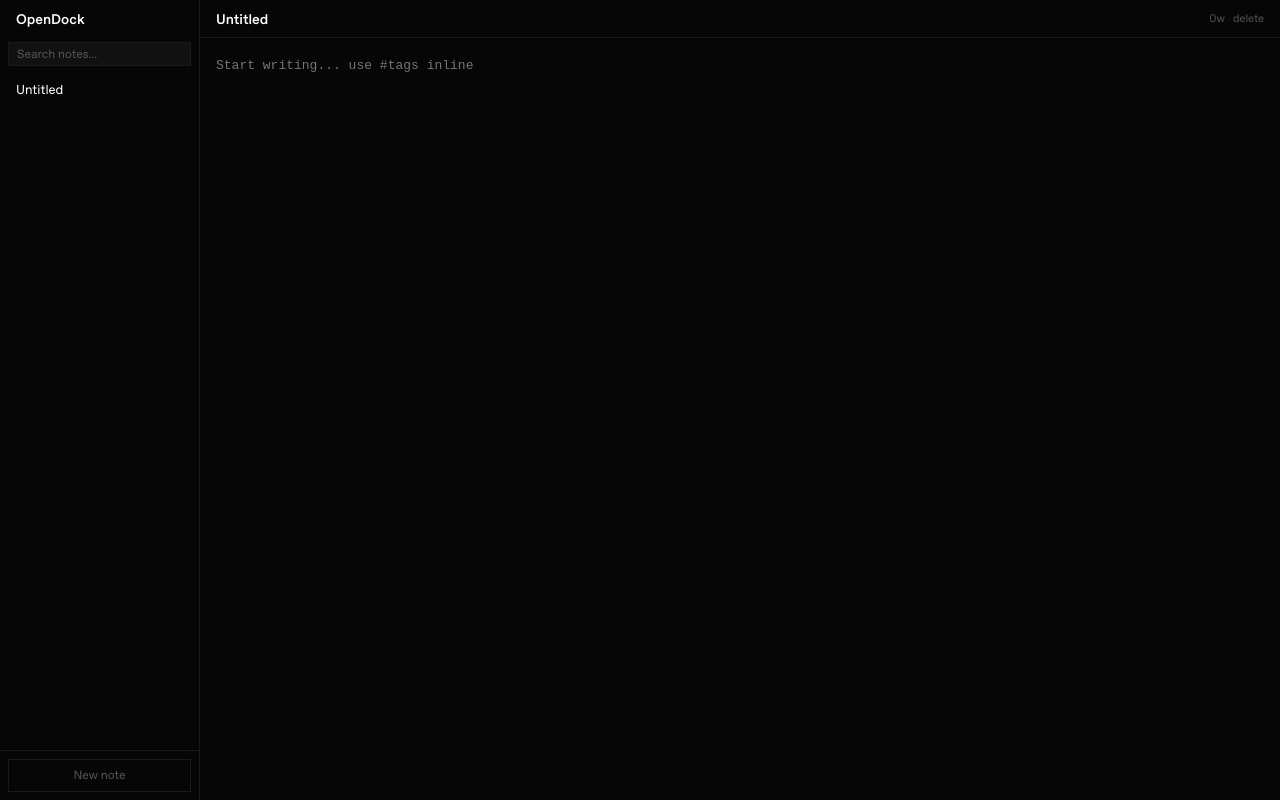
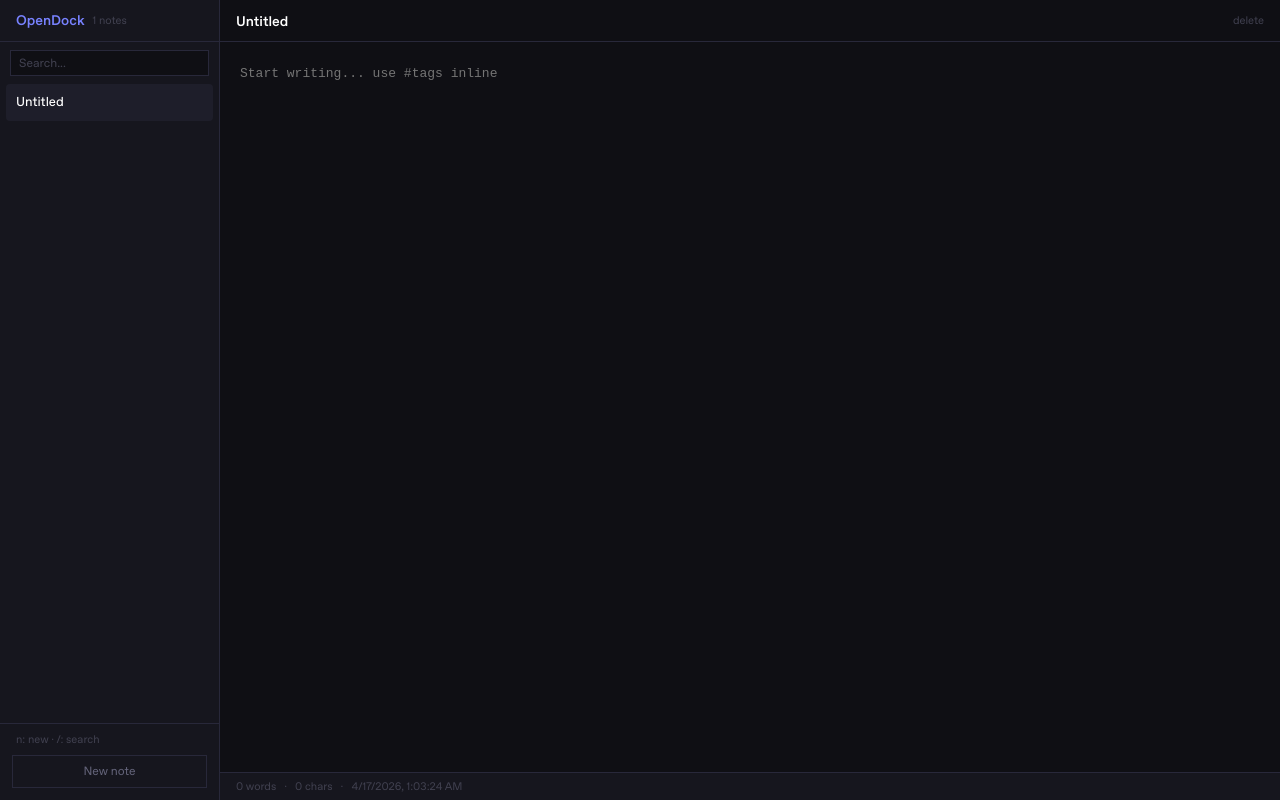
Before and after one commit to NoahSmiley/opendock-optimum, a React (Vite) app in the folder apps/opendock/: page / in a window 1280 px wide. Both pictures are taken after a click on the button "New note". Built offline with nearby package versions, Linux system fonts and the light colour scheme.

Commit message:
Scrawl aesthetic, context menu, duplicate, note previews, editor footer

```diff
--- /dev/null
+++ b/apps/opendock/src/components/ContextMenu.tsx
@@ -0,0 +1,26 @@
+import { useEffect, useRef } from "react";
+
+interface MenuItem { label: string; action: () => void; danger?: boolean }
+interface ContextMenuProps { x: number; y: number; items: MenuItem[]; onClose: () => void }
+
+export function ContextMenu({ x, y, items, onClose }: ContextMenuProps) {
+  const ref = useRef<HTMLDivElement>(null);
+
+  useEffect(() => {
+    const handle = (e: MouseEvent) => {
+      if (ref.current && !ref.current.contains(e.target as Node)) onClose();
+    };
+    document.addEventListener("mousedown", handle);
+    return () => document.removeEventListener("mousedown", handle);
+  }, [onClose]);
+
+  return (
+    <div ref={ref} className="context-menu" style={{ left: x, top: y }}>
+      {items.map((item) => (
+        <button key={item.label} className={item.danger ? "danger" : ""} onClick={() => { item.action(); onClose(); }}>
+          {item.label}
+        </button>
+      ))}
+    </div>
+  );
+}
--- a/apps/opendock/src/components/Editor.tsx
+++ b/apps/opendock/src/components/Editor.tsx
@@ -7,29 +7,36 @@ export function Editor() {
   const remove = useNotes((s) => s.remove);
 
   const note = notes.find((n) => n.id === activeId);
-  if (!note) return <div className="empty-state">No note selected</div>;
+  if (!note) {
+    return (
+      <div className="empty-state">
+        <span>No note selected</span>
+        <span>Create a new note or select one from the sidebar</span>
+      </div>
+    );
+  }
 
   const tags = extractTags(note.content);
   const words = note.content.split(/\s+/).filter(Boolean).length;
+  const chars = note.content.length;
+  const modified = new Date(note.updatedAt).toLocaleString();
 
   return (
     <div className="editor-area">
       <div className="editor-header">
-        <input
-          value={note.title}
-          onChange={(e) => update(note.id, { title: e.target.value })}
-          placeholder="Untitled"
-        />
-        <span className="editor-meta">{words}w</span>
-        {tags.length > 0 && <span className="editor-meta">{tags.join(" ")}</span>}
-        <button className="btn-delete" onClick={() => remove(note.id)}>delete</button>
+        <input value={note.title} onChange={(e) => update(note.id, { title: e.target.value })} placeholder="Untitled" />
+        {tags.map((t) => <span key={t} className="editor-tag">{t}</span>)}
+        <button className="btn-icon danger" onClick={() => remove(note.id)}>delete</button>
       </div>
       <div className="editor-body">
-        <textarea
-          value={note.content}
-          onChange={(e) => update(note.id, { content: e.target.value })}
-          placeholder="Start writing... use #tags inline"
-        />
+        <textarea value={note.content} onChange={(e) => update(note.id, { content: e.target.value })} placeholder="Start writing... use #tags inline" />
+      </div>
+      <div className="editor-footer">
+        <span>{words} words</span>
+        <span>&middot;</span>
+        <span>{chars} chars</span>
+        <span>&middot;</span>
+        <span>{modified}</span>
       </div>
     </div>
   );
--- a/apps/opendock/src/components/Sidebar.tsx
+++ b/apps/opendock/src/components/Sidebar.tsx
@@ -1,4 +1,8 @@
+import { useState, useCallback } from "react";
 import { useNotes, extractTags } from "@/stores/notes";
+import { ContextMenu } from "@/components/ContextMenu";
+
+interface MenuState { x: number; y: number; noteId: string }
 
 export function Sidebar() {
   const activeId = useNotes((s) => s.activeId);
@@ -6,39 +10,55 @@ export function Sidebar() {
   const setActive = useNotes((s) => s.setActive);
   const setSearch = useNotes((s) => s.setSearch);
   const create = useNotes((s) => s.create);
+  const remove = useNotes((s) => s.remove);
   const togglePin = useNotes((s) => s.togglePin);
+  const duplicate = useNotes((s) => s.duplicate);
   const notes = useNotes((s) => s.filtered());
+  const [menu, setMenu] = useState<MenuState | null>(null);
+
+  const onContext = useCallback((e: React.MouseEvent, noteId: string) => {
+    e.preventDefault();
+    setMenu({ x: e.clientX, y: e.clientY, noteId });
+  }, []);
+
+  const menuNote = menu ? notes.find((n) => n.id === menu.noteId) : null;
 
   return (
     <aside className="sidebar">
-      <div className="sidebar-header">OpenDock</div>
+      <div className="sidebar-header">
+        <span>OpenDock</span>
+        <span>{notes.length} notes</span>
+      </div>
       <div className="sidebar-search">
-        <input
-          value={search}
-          onChange={(e) => setSearch(e.target.value)}
-          placeholder="Search notes..."
-        />
+        <input value={search} onChange={(e) => setSearch(e.target.value)} placeholder="Search..." />
       </div>
       <div className="sidebar-notes">
-        {notes.map((n) => (
-          <div
-            key={n.id}
-            className={`note-item${n.id === activeId ? " active" : ""}`}
-            onClick={() => setActive(n.id)}
-          >
-            <span className="note-title">{n.pinned ? "* " : ""}{n.title || "Untitled"}</span>
-            {extractTags(n.content).length > 0 && (
-              <span className="note-tags">{extractTags(n.content).join(" ")}</span>
-            )}
-            <button className="btn-pin" onClick={(e) => { e.stopPropagation(); togglePin(n.id); }}>
-              {n.pinned ? "unpin" : "pin"}
-            </button>
-          </div>
-        ))}
+        {notes.map((n) => {
+          const tags = extractTags(n.content);
+          const preview = n.content.split("\n").filter((l) => l.trim() && !l.startsWith("#")).slice(0, 1).join("").slice(0, 60);
+          return (
+            <div key={n.id} className={`note-item${n.id === activeId ? " active" : ""}`} onClick={() => setActive(n.id)} onContextMenu={(e) => onContext(e, n.id)}>
+              <div className="note-title">
+                {n.pinned && <span className="note-pin-icon">*</span>}
+                <span className="note-title-text">{n.title || "Untitled"}</span>
+              </div>
+              {preview && <div className="note-preview">{preview}</div>}
+              {tags.length > 0 && <div className="note-tags-line">{tags.join(" ")}</div>}
+            </div>
+          );
+        })}
       </div>
-      <div className="sidebar-footer">
+      <div className="sidebar-status">n: new &middot; /: search</div>
+      <div style={{ padding: "0 6px 6px" }}>
         <button className="btn-new" onClick={create}>New note</button>
       </div>
+      {menu && menuNote && (
+        <ContextMenu x={menu.x} y={menu.y} onClose={() => setMenu(null)} items={[
+          { label: menuNote.pinned ? "Unpin" : "Pin to top", action: () => togglePin(menu.noteId) },
+          { label: "Duplicate", action: () => duplicate(menu.noteId) },
+          { label: "Delete", action: () => remove(menu.noteId), danger: true },
+        ]} />
+      )}
     </aside>
   );
 }
--- a/apps/opendock/src/stores/notes.ts
+++ b/apps/opendock/src/stores/notes.ts
@@ -28,6 +28,7 @@ interface NotesState {
   update: (id: string, patch: Partial<Pick<Note, "title" | "content">>) => void;
   remove: (id: string) => void;
   togglePin: (id: string) => void;
+  duplicate: (id: string) => void;
   filtered: () => Note[];
 }
 
@@ -72,6 +73,15 @@ export const useNotes = create<NotesState>((set, get) => ({
     set({ notes });
   },
 
+  duplicate: (id) => {
+    const source = get().notes.find((n) => n.id === id);
+    if (!source) return;
+    const note: Note = { id: crypto.randomUUID(), title: `${source.title} (copy)`, content: source.content, pinned: false, updatedAt: Date.now() };
+    const notes = sorted([note, ...get().notes]);
+    save(notes);
+    set({ notes, activeId: note.id });
+  },
+
   filtered: () => {
     const { notes, search } = get();
     if (!search) return notes;
--- a/apps/opendock/src/styles.css
+++ b/apps/opendock/src/styles.css
@@ -1,55 +1,120 @@
-/* Athion design tokens — inline until @athion/style is published */
+/* Athion tokens + Scrawl palette */
 @font-face { font-family: "OpenAI Sans"; src: url("/fonts/OpenAISans-Regular.woff2") format("woff2"); font-weight: 400; font-display: swap; }
 @font-face { font-family: "OpenAI Sans"; src: url("/fonts/OpenAISans-Medium.woff2") format("woff2"); font-weight: 500; font-display: swap; }
 @font-face { font-family: "OpenAI Sans"; src: url("/fonts/OpenAISans-Semibold.woff2") format("woff2"); font-weight: 600; font-display: swap; }
 
 :root {
-  --a-bg: #060606; --a-bg-elevated: #0a0a0a; --a-bg-input: #111;
-  --a-text: #c8c8c8; --a-text-muted: #828282; --a-text-faint: #555; --a-text-active: #fff;
-  --a-border: #1a1a1a; --a-border-strong: #2a2a2a;
-  --a-error: #c44; --a-selection-bg: #444; --a-selection-fg: #fff;
+  --a-bg: #0f0f14; --a-surface: #16161e; --a-surface-hover: #1e1e2a;
+  --a-text: #c8c8d2; --a-text-dim: #64647a; --a-text-muted: #414150; --a-text-active: #fff;
+  --a-border: #28283a; --a-border-active: #5a5a8c;
+  --a-accent: #7882ff; --a-accent-dim: #5055a0;
+  --a-tag: #b48cff; --a-pinned: #ffc850;
+  --a-error: #ff5a5a; --a-success: #50c878;
   --a-font: "OpenAI Sans", sans-serif; --a-mono: "Courier New", monospace;
 }
 
 *, *::before, *::after { margin: 0; padding: 0; box-sizing: border-box; }
 html, body, #root { height: 100%; overflow: hidden; }
 body { background: var(--a-bg); color: var(--a-text); font: 13px/1.6 var(--a-font); -webkit-font-smoothing: antialiased; }
-::selection { background: var(--a-selection-bg); color: var(--a-selection-fg); }
+::selection { background: var(--a-accent-dim); color: #fff; }
 button { font: inherit; background: none; border: none; color: var(--a-text); cursor: pointer; padding: 0; }
 
-/* App layout */
+/* Layout */
 .app { display: flex; height: 100%; }
 
 /* Sidebar */
-.sidebar { width: 200px; border-right: 1px solid var(--a-border); display: flex; flex-direction: column; user-select: none; -webkit-app-region: drag; }
-.sidebar-header { height: 38px; display: flex; align-items: center; padding: 0 16px; font-weight: 600; font-size: 14px; color: var(--a-text-active); }
-.sidebar-search { padding: 4px 8px; -webkit-app-region: no-drag; }
-.sidebar-search input { width: 100%; background: var(--a-bg-input); border: 1px solid var(--a-border); color: var(--a-text); font: 12px var(--a-font); padding: 4px 8px; outline: none; }
-.sidebar-search input::placeholder { color: var(--a-text-faint); }
-.sidebar-notes { flex: 1; overflow-y: auto; padding: 4px 8px; -webkit-app-region: no-drag; }
-.sidebar-footer { padding: 8px; border-top: 1px solid var(--a-border); -webkit-app-region: no-drag; }
+.sidebar {
+  width: 220px; background: var(--a-surface); border-right: 1px solid var(--a-border);
+  display: flex; flex-direction: column; user-select: none; -webkit-app-region: drag;
+}
+.sidebar-header {
+  height: 42px; display: flex; align-items: center; padding: 0 16px;
+  border-bottom: 1px solid var(--a-border); gap: 8px;
+}
+.sidebar-header span:first-child { font-weight: 600; font-size: 14px; color: var(--a-accent); }
+.sidebar-header span:last-child { font-size: 11px; color: var(--a-text-muted); }
 
-/* Note list items */
-.note-item { padding: 6px 8px; cursor: pointer; color: var(--a-text-faint); transition: color 0.15s; display: flex; flex-direction: column; gap: 1px; position: relative; }
-.note-item:hover { color: var(--a-text); }
-.note-item.active { color: var(--a-text-active); }
-.note-title { white-space: nowrap; overflow: hidden; text-overflow: ellipsis; }
-.note-tags { font-size: 10px; color: var(--a-text-faint); white-space: nowrap; overflow: hidden; text-overflow: ellipsis; }
-.btn-pin { position: absolute; right: 8px; top: 6px; font-size: 10px; color: var(--a-text-faint); opacity: 0; transition: opacity 0.15s; }
-.note-item:hover .btn-pin { opacity: 1; }
-.btn-pin:hover { color: var(--a-text); }
+.sidebar-search { padding: 8px 10px 4px; -webkit-app-region: no-drag; }
+.sidebar-search input {
+  width: 100%; background: var(--a-bg); border: 1px solid var(--a-border); color: var(--a-text);
+  font: 12px var(--a-font); padding: 5px 8px; outline: none; transition: border-color 0.15s;
+}
+.sidebar-search input:focus { border-color: var(--a-accent-dim); }
+.sidebar-search input::placeholder { color: var(--a-text-muted); }
+
+.sidebar-notes { flex: 1; overflow-y: auto; padding: 4px 6px; -webkit-app-region: no-drag; }
+
+.sidebar-status {
+  height: 32px; display: flex; align-items: center; padding: 0 16px;
+  border-top: 1px solid var(--a-border); font-size: 11px; color: var(--a-text-muted);
+  -webkit-app-region: no-drag;
+}
+
+/* Note items */
+.note-item {
+  padding: 8px 10px; cursor: pointer; border-radius: 4px; transition: background 0.1s;
+  display: flex; flex-direction: column; gap: 2px; position: relative;
+}
+.note-item:hover { background: var(--a-surface-hover); }
+.note-item.active { background: var(--a-surface-hover); }
+
+.note-title { display: flex; align-items: center; gap: 4px; }
+.note-title-text { font-size: 13px; color: var(--a-text-dim); white-space: nowrap; overflow: hidden; text-overflow: ellipsis; }
+.note-item.active .note-title-text { color: var(--a-text-active); font-weight: 500; }
+.note-item:hover .note-title-text { color: var(--a-text); }
+
+.note-pin-icon { font-size: 10px; color: var(--a-pinned); flex-shrink: 0; }
+.note-preview { font-size: 11px; color: var(--a-text-muted); font-style: italic; white-space: nowrap; overflow: hidden; text-overflow: ellipsis; padding-left: 2px; }
+.note-tags-line { font-size: 10px; color: var(--a-tag); white-space: nowrap; overflow: hidden; text-overflow: ellipsis; padding-left: 2px; }
+
+/* Context menu */
+.context-menu {
+  position: fixed; background: var(--a-surface); border: 1px solid var(--a-border);
+  padding: 4px 0; min-width: 140px; z-index: 100; font-size: 12px;
+}
+.context-menu button {
+  display: block; width: 100%; text-align: left; padding: 5px 12px;
+  color: var(--a-text-dim); transition: all 0.1s;
+}
+.context-menu button:hover { background: var(--a-surface-hover); color: var(--a-text); }
+.context-menu .danger:hover { color: var(--a-error); }
 
 /* Editor */
 .editor-area { flex: 1; display: flex; flex-direction: column; min-width: 0; }
-.editor-header { height: 38px; display: flex; align-items: center; padding: 0 16px; border-bottom: 1px solid var(--a-border); gap: 8px; -webkit-app-region: drag; }
-.editor-header input { background: none; border: none; color: var(--a-text-active); font: 600 14px var(--a-font); flex: 1; outline: none; -webkit-app-region: no-drag; }
-.editor-meta { font-size: 11px; color: var(--a-text-faint); white-space: nowrap; }
-.editor-body { flex: 1; padding: 16px; }
-.editor-body textarea { width: 100%; height: 100%; background: none; border: none; color: var(--a-text); font: 13px/1.8 var(--a-mono); resize: none; outline: none; }
+
+.editor-header {
+  height: 42px; display: flex; align-items: center; padding: 0 16px;
+  border-bottom: 1px solid var(--a-border); gap: 10px;
+}
+.editor-header input {
+  background: none; border: none; color: var(--a-text-active); font: 600 14px var(--a-font);
+  flex: 1; outline: none; -webkit-app-region: no-drag;
+}
+.editor-meta { font-size: 11px; color: var(--a-text-muted); white-space: nowrap; }
+.editor-tag { font-size: 10px; color: var(--a-tag); background: rgba(180,140,255,0.08); padding: 1px 6px; }
+
+.editor-body { flex: 1; padding: 20px; }
+.editor-body textarea {
+  width: 100%; height: 100%; background: none; border: none; color: var(--a-text);
+  font: 13px/1.9 var(--a-mono); resize: none; outline: none;
+}
+
+.editor-footer {
+  height: 28px; display: flex; align-items: center; padding: 0 16px; gap: 8px;
+  background: var(--a-surface); border-top: 1px solid var(--a-border);
+  font-size: 11px; color: var(--a-text-muted);
+}
 
 /* Shared */
-.empty-state { flex: 1; display: flex; align-items: center; justify-content: center; color: var(--a-text-faint); }
-.btn-new { width: 100%; padding: 6px; font-size: 12px; color: var(--a-text-faint); border: 1px solid var(--a-border); transition: color 0.15s; }
-.btn-new:hover { color: var(--a-text); }
-.btn-delete { font-size: 11px; color: var(--a-text-faint); transition: color 0.15s; -webkit-app-region: no-drag; }
-.btn-delete:hover { color: var(--a-error); }
+.empty-state { flex: 1; display: flex; flex-direction: column; align-items: center; justify-content: center; color: var(--a-text-dim); gap: 4px; }
+.empty-state span:last-child { color: var(--a-text-muted); font-size: 12px; }
+
+.btn-new {
+  width: calc(100% - 12px); margin: 0 6px 6px; padding: 6px; font-size: 12px;
+  color: var(--a-text-dim); border: 1px solid var(--a-border); transition: all 0.15s;
+}
+.btn-new:hover { color: var(--a-text); border-color: var(--a-accent-dim); }
+
+.btn-icon { font-size: 11px; color: var(--a-text-muted); transition: color 0.1s; -webkit-app-region: no-drag; }
+.btn-icon:hover { color: var(--a-text); }
+.btn-icon.danger:hover { color: var(--a-error); }
```
